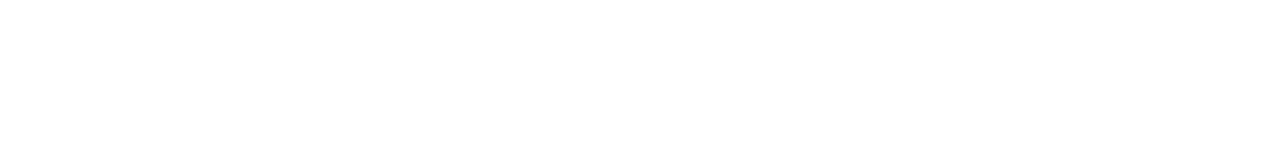
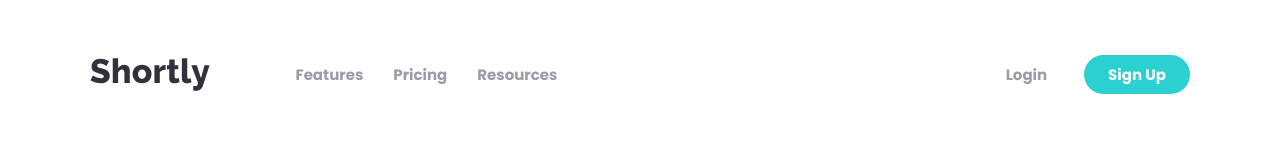
Before and after one commit to frontendasoslar/Shortly-loyihasi, a plain HTML site: page index.html in a window 1280 px wide. Drawn offline with Linux system fonts and the light colour scheme.

Commit message:
add site header

```diff
--- a/css/styles.css
+++ b/css/styles.css
@@ -26,6 +26,8 @@
   --grey:#9E9AA8;
   --light-grey:#EFF1F7;
   --light-green:#2BD0D0;
+  --dark-bg:#34313D;
+  --active-button: #9AE3E3;
   --font-family: "Poppins", "Arial", sans-serif;
 }
 
@@ -49,7 +51,7 @@ body {
   height: 100%;
   flex-direction: column;
   background-color: #fff;
-  color: #000;
+  color: var(--grey);
   padding: 0;
   margin: 0;
   font-size: 15px;
@@ -59,10 +61,10 @@ body {
   font-weight: 500;
 }
 
-* :focus {
+/* * :focus {
  outline: 2px dashed #1E90FF;
  outline-offset: 2px;
-}
+} */
 
 
 
@@ -86,3 +88,90 @@ img {
   display: flex;
   flex-direction: column;
 }
+
+
+/* Site header */
+.site-header__inner {
+  padding: 0;
+  margin: 0;
+  display: flex;
+  align-items: center;
+  margin-top: 48px;
+  margin-bottom: 48px;
+}
+
+.logo {
+  display: block;
+  width: 120px;
+  height: 32.69px;
+}
+.header-logo {
+  margin-right: 45.43px;
+}
+
+.header-logo__img {
+  object-fit: cover;
+  flex-shrink: 0;
+}
+.header-nav {
+ margin-right: auto;
+}
+.header-nav__list {
+  list-style: none;
+  display: flex;
+  align-items: center;
+}
+.header-nav_item:not(:last-child) {
+  margin-right: 30px;
+}
+.header-nav__link {
+  text-decoration: none;
+  color: var(--grey);
+  font-weight: 700;
+  line-height: 23px;
+  cursor: pointer;
+  letter-spacing: 0;
+  flex-grow: 1;
+  transition: color 0.2s ease;
+}
+
+.header-nav__link:active {
+  color: var(--dark-bg);
+}
+
+.header-regstration {
+  display: flex;
+  align-items: center;
+}
+.header-regstration__login {
+  text-decoration: none;
+  font-weight: 700;
+  line-height: 23px;
+  letter-spacing: 0;
+  flex-grow: 1;
+  margin-right: 37px;
+  color: var(--grey);
+  transition: color 0.2s ease;
+}
+
+.header-regstration__login:active {
+  color: var(--dark-bg);
+}
+.button {
+  text-decoration: none;
+  font-weight: 700;
+  line-height: 23px;
+  letter-spacing: 0;
+  flex-grow: 1;
+  color: #fff;
+  background-color: var(--light-green);
+  border-radius: 28px;
+  transition: background-color 0.2s ease;
+}
+.header-button {
+  padding: 8px 24px;
+}
+
+.button:active {
+  background-color: var(--active-button);
+}
--- a/index.html
+++ b/index.html
@@ -8,6 +8,35 @@
   <link rel="stylesheet" href="css/styles.css">
 </head>
 <body>
+<header class="site-header">
+  <div class="container">
+    <div class="site-header__inner">
+      <div class="header-logo logo">
+        <img class="header-logo__img" src="img/site_logo.svg" alt="site_logo" width="120" height="32.69">
+      </div>
+      <nav class="header-nav">
+        <ul class="header-nav__list">
+         <li class="header-nav_item">
+          <a class="header-nav__link header-nav__link--active" href="#">Features</a>
+         </li>
+         <li class="header-nav_item">
+          <a class="header-nav__link header-nav__link--active" href="#">Pricing</a>
+         </li>
+         <li class="header-nav_item">
+          <a class="header-nav__link header-nav__link--active" href="#">Resources</a>
+         </li>
+        </ul>
+      </nav>
+      <div class="header-regstration">
+        <a href="#" class="header-regstration__login header-regstration__login--active">Login</a>
+        <a href="#" class="header-button button button-active">Sign Up</a>
+      </div>
+    </div>
+  </div>
+</header>
 
+
+
+  <script src="js/main.js"></script>
 </body>
 </html>
```
Also changed, not shown: img/site_logo.svg (added), js/main.js (added).
